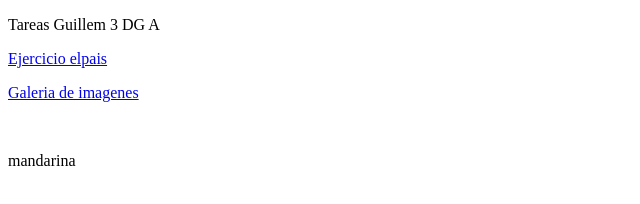
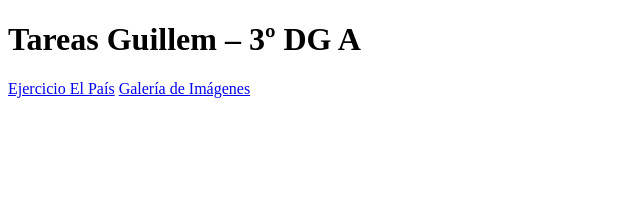
Before and after one commit to GuillemEASDA/ElPaisGuillemEASDA, a plain HTML site: page index.html in a window 1280 px wide. Shown: the whole page, without its empty margins (0-640 px from the left). Drawn offline with Linux system fonts and the light colour scheme.

Commit message:
Pagina Ejercicios mejorada

```diff
--- a/index.html
+++ b/index.html
@@ -6,11 +6,17 @@
     <title>Tareas</title>
     <link rel="stylesheet" href="css/pagina.css">
 </head>
+
 <body>
-    <p>Tareas Guillem 3 DG A</p>
-    <p><a href="Elpais/index.html">Ejercicio elpais</a></p>
-    <p><a href="Galeria/index.html">Galeria de imagenes</a></p>
-    <br>
-    <p>mandarina</p>
+
+    <div class="container">
+        <h1>Tareas Guillem – 3º DG A</h1>
+
+        <div class="links">
+            <a href="Elpais/index.html" class="card">Ejercicio El País</a>
+            <a href="Galeria/index.html" class="card">Galería de Imágenes</a>
+        </div>
+    </div>
+
 </body>
-</htlm>
+</html>
```
